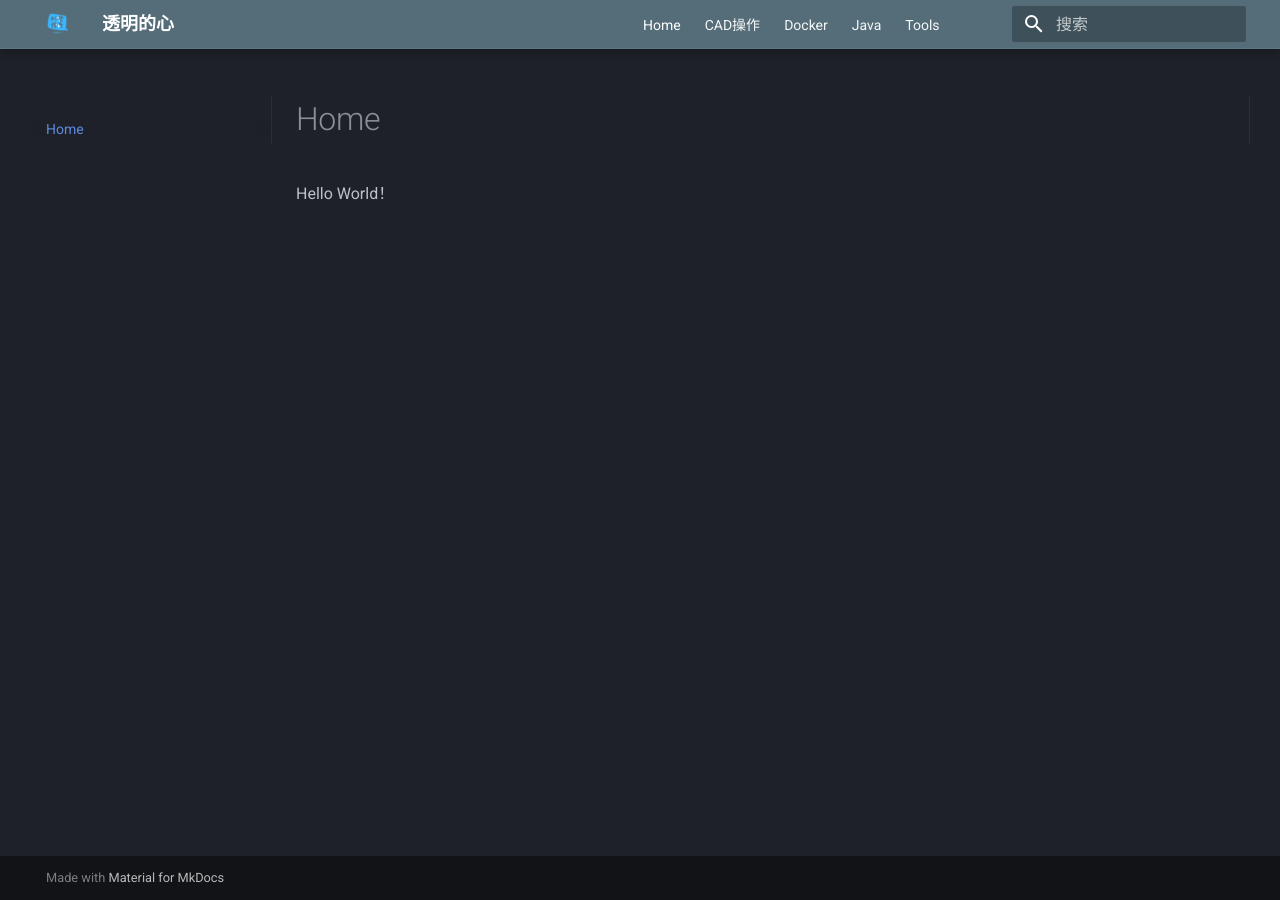
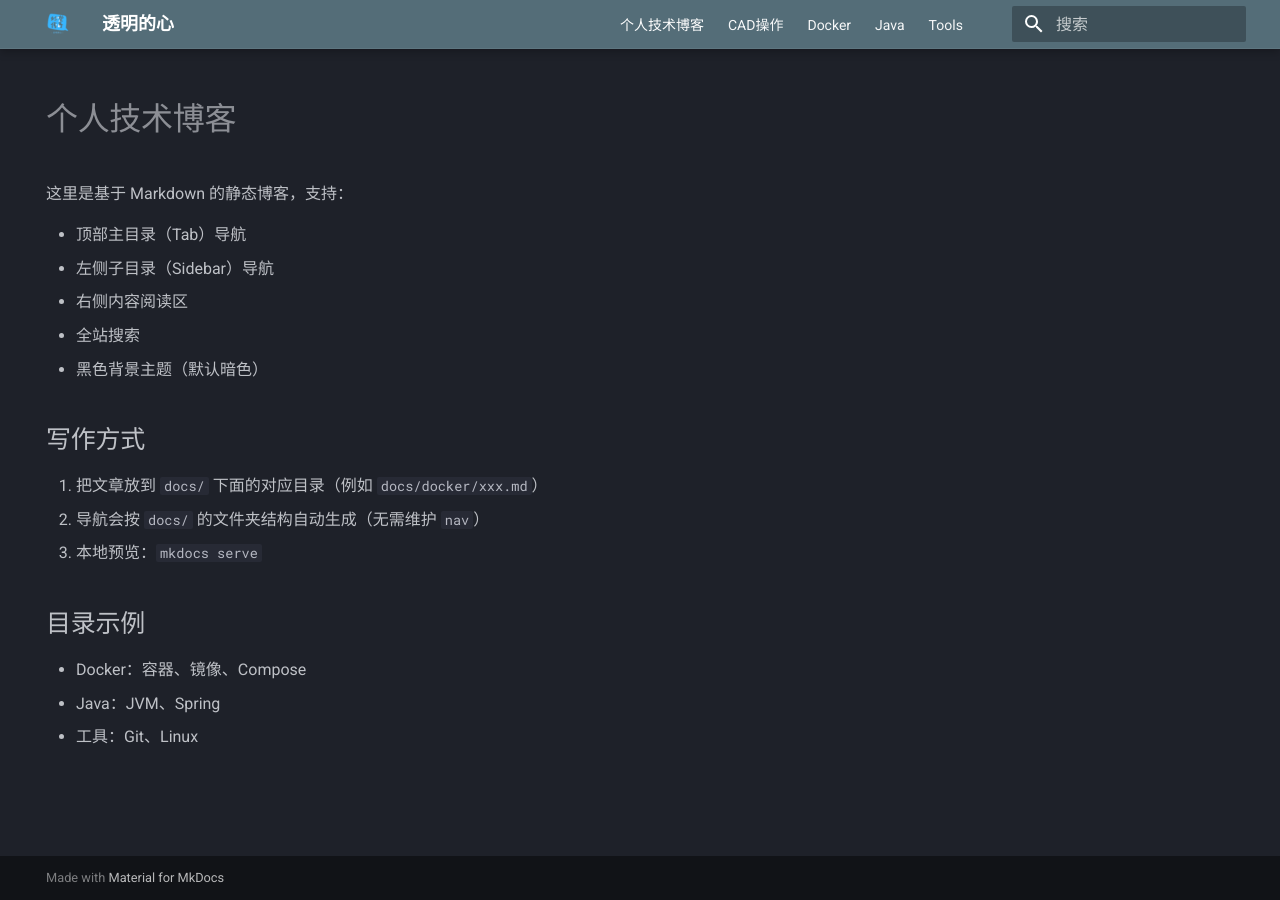
Before and after one commit to wq0713/wq0713.github.io, an MkDocs documentation site: the page built from docs/index.md, in a window 1280 px wide. Built offline with MkDocs 1.6.1 and Material for MkDocs 9.7.7, drawn with Linux system fonts in a browser that asks for light colours.

Commit message:
Update index.md

```diff
--- a/docs/index.md
+++ b/docs/index.md
@@ -1 +1,27 @@
-Hello World！
+---
+hide:
+  - navigation
+  - toc
+---
+
+# 个人技术博客
+
+这里是基于 Markdown 的静态博客，支持：
+
+- 顶部主目录（Tab）导航
+- 左侧子目录（Sidebar）导航
+- 右侧内容阅读区
+- 全站搜索
+- 黑色背景主题（默认暗色）
+
+## 写作方式
+
+1. 把文章放到 `docs/` 下面的对应目录（例如 `docs/docker/xxx.md`）
+2. 导航会按 `docs/` 的文件夹结构自动生成（无需维护 `nav`）
+3. 本地预览：`mkdocs serve`
+
+## 目录示例
+
+- Docker：容器、镜像、Compose
+- Java：JVM、Spring
+- 工具：Git、Linux
```
